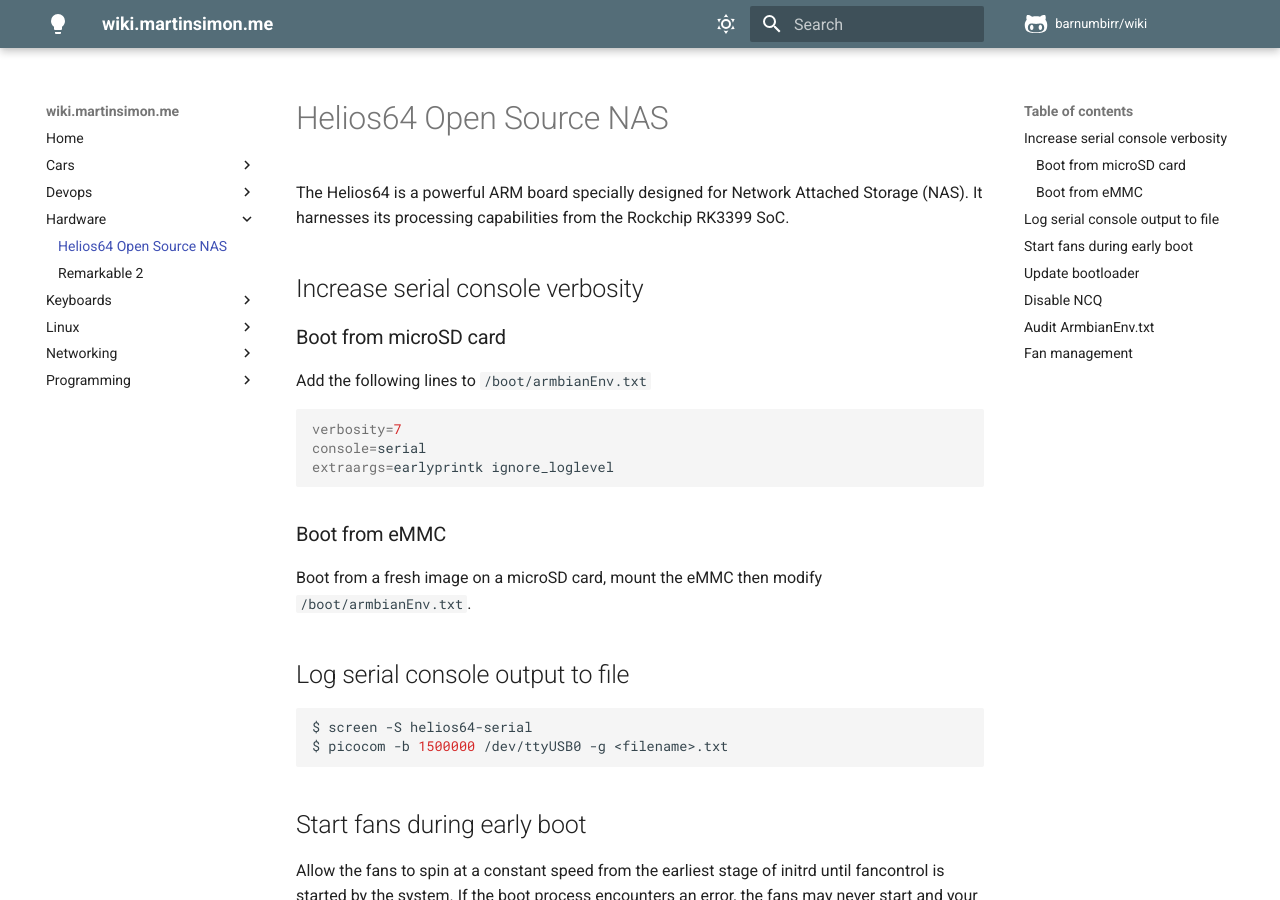
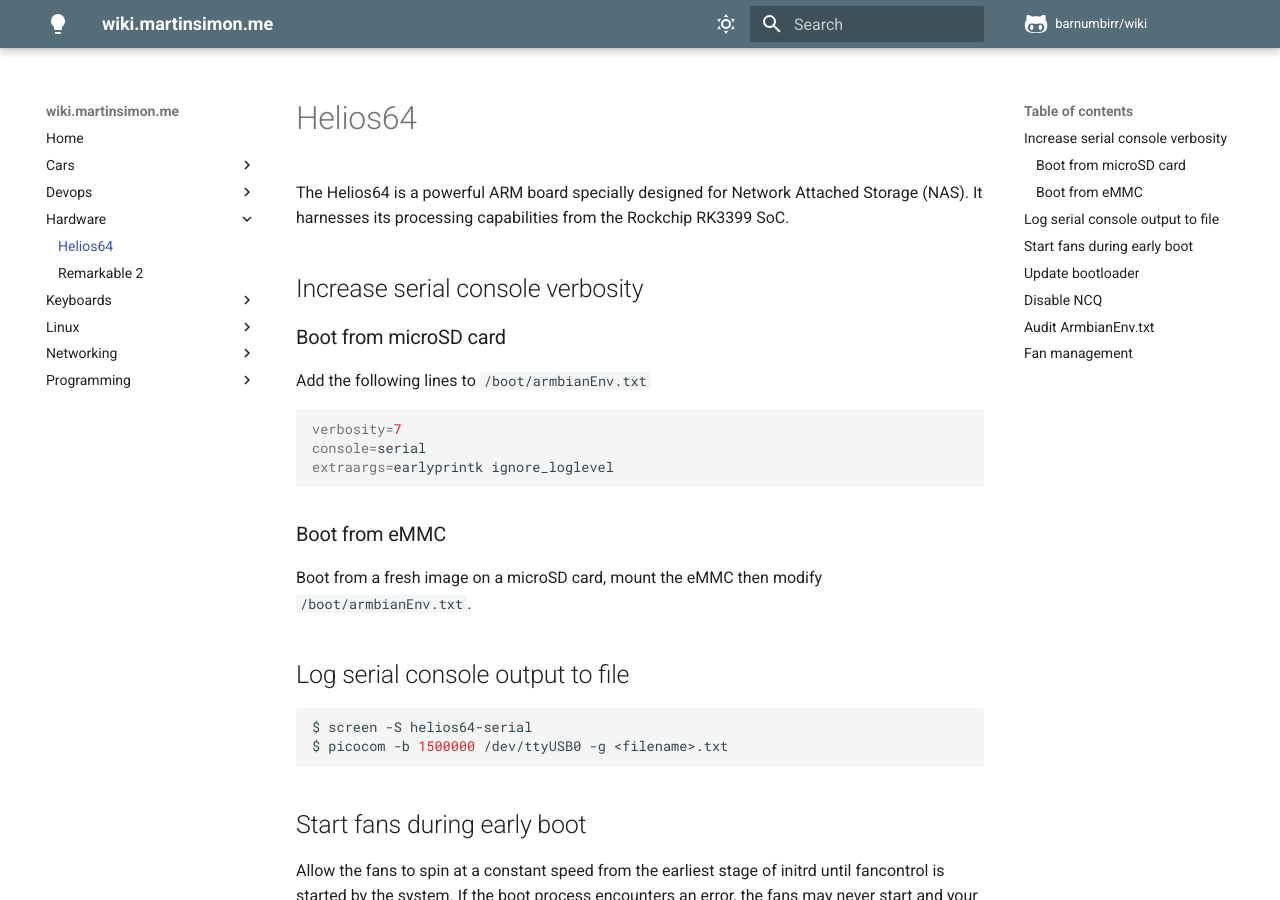
Before and after one commit to barnumbirr/wiki, an MkDocs documentation site: the page built from docs/hardware/helios64.md, in a window 1280 px wide and 900 px high. Built offline with MkDocs 1.6.1 and Material for MkDocs 9.7.7, drawn with Linux system fonts in a browser that asks for light colours; comment, search, counter and statistics services are not loaded.

Commit message:
shorten page name

```diff
--- a/docs/hardware/helios64.md
+++ b/docs/hardware/helios64.md
@@ -1,5 +1,5 @@
 ---
-title: 'Helios64 Open Source NAS'
+title: 'Helios64'
 date: 2021-08-27
 tags: [ 'helios64', 'kobol.io','Network Attached Storage', 'NAS' ]
 ---
```
